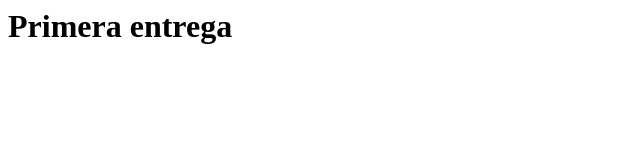
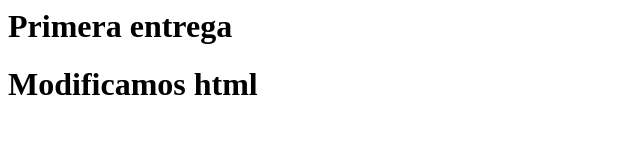
Before and after one commit to Rivera98/entrega0, a website built with Parcel: page src/index.html in a window 1280 px wide. Shown: the whole page, without its empty margins (0-640 px from the left). Built offline with nearby package versions, Linux system fonts and the light colour scheme.

Commit message:
haciendo cambios

```diff
--- a/src/index.html
+++ b/src/index.html
@@ -1,6 +1,7 @@
 <html>
  <body>
  <h1>Primera entrega</h1>
+ <h1>Modificamos html</h1>
  <script src="./index.js"></script>
  </body>
 </html>
```
Also changed, not shown: readme.md.
